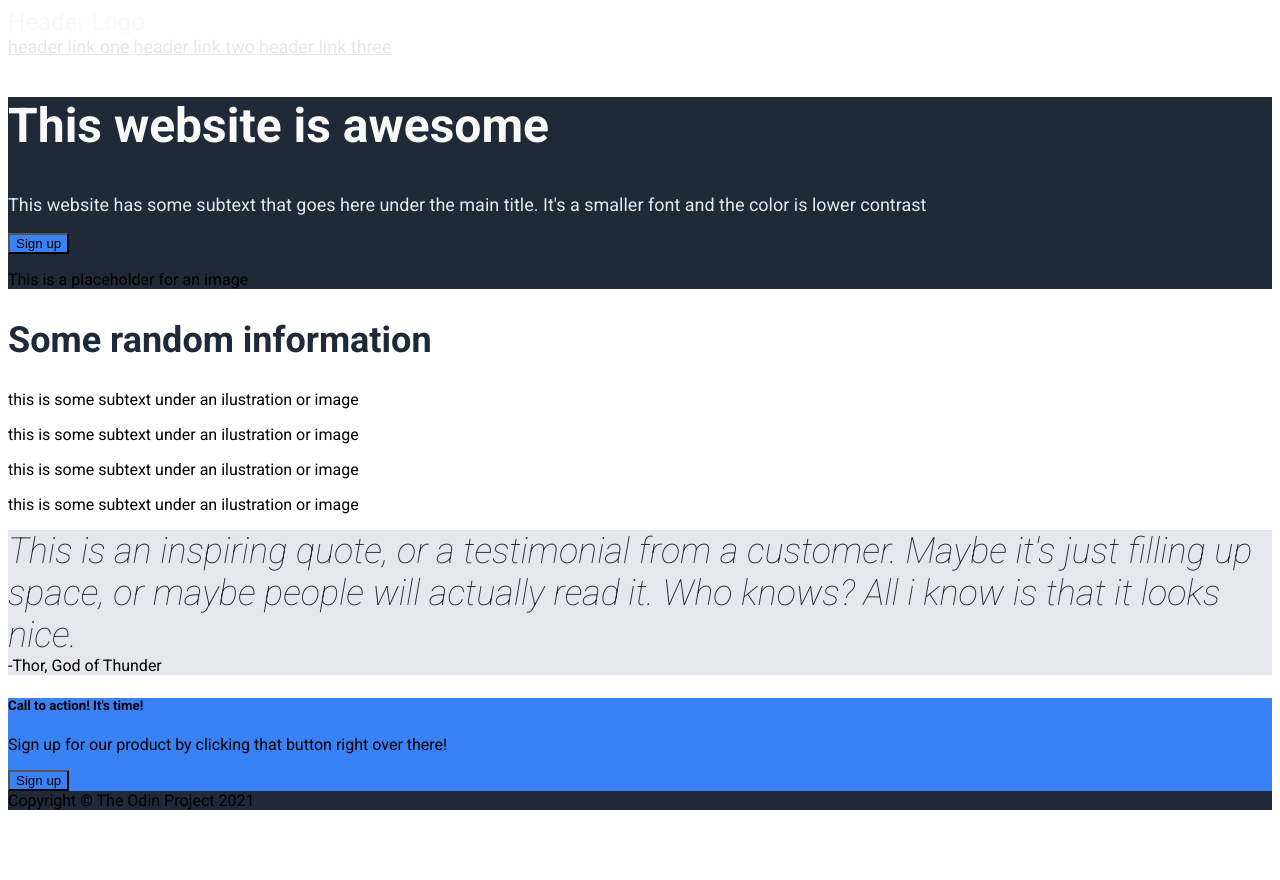
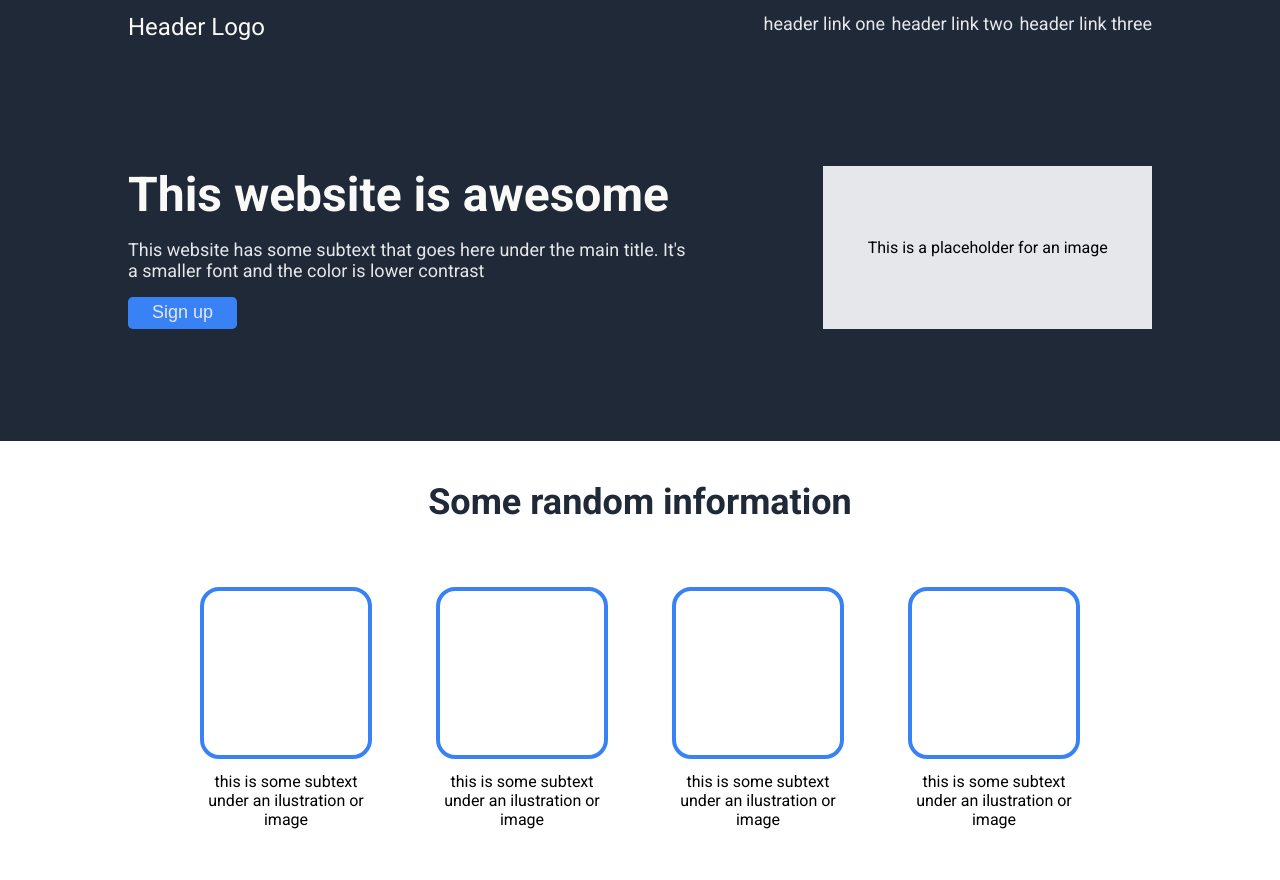
Before and after one commit to manu52697/odin-landing-page-project, a plain HTML site: page index.html in a window 1280 px wide. Shown: the top 880 px of the page. Before the commit the page ends 818 px from the top, so only its background shows below. Drawn offline with Linux system fonts and the light colour scheme.

Commit message:
Fix default styles for some elements, finish first styles.
Add sane defaults for buttons and sections. Finish styling of header,
hero section and information section.

```diff
--- a/style.css
+++ b/style.css
@@ -1,3 +1,8 @@
+* {
+    padding: 0rem;
+    margin: 0rem;
+}
+
 :root {
     --dark-bg-color: #1f2937;
     --hero-main-text: #f9faf8;
@@ -9,8 +14,30 @@ body {
     font-family:'Roboto', sans-serif;
 }
 
-.hero, .footer {
+.hero, .footer, header {
     background-color: var(--dark-bg-color);
+    display: flex;
+    flex-direction: row;
+
+}
+
+header, .hero {
+    justify-content: space-between;
+}
+
+header {
+    padding:  0.8rem 0rem;
+}
+
+.hero {
+    align-items: stretch;
+    padding: 7rem 0rem;
+    gap: 10vw;
+}
+
+.hero, header {
+    padding-left: 10vw;
+    padding-right: 10vw;
 }
 
 .hero-content h1 {
@@ -19,12 +46,40 @@ body {
     color: var(--hero-main-text);
 }
 
-.hero-content p, nav a {
+.hero-content p, nav a, .hero-content button {
     font-size: 18px;
     color: var(--hero-secondary-text);
 }
 
-.nav a {
+.hero-content{
+    max-width: 40rem;
+    display: flex;
+    flex-direction: column;
+    justify-content: space-around;
+    align-items: baseline;
+    gap: 1rem;
+}
+
+button {
+    box-shadow: none;
+    border: none;
+    border-radius: 0.3rem;
+    padding: 0.35rem 1.5rem;
+}
+
+section {
+    display: flex;
+    flex-direction: column;
+    justify-content: space-around;
+    align-items: center;
+}
+
+nav {
+    display: flex;
+    gap: 0.4rem;
+}
+
+nav a {
     text-decoration: none;
 }
 
@@ -53,3 +108,44 @@ section.quotes {
     font-style: italic;
     color: var(--dark-bg-color);
 }
+
+.hero-img {
+    background-color: var(--hero-secondary-text);
+    width: 30rem;
+    display: flex;
+    justify-content: center;
+    align-items: center;
+    padding: 1rem;
+}
+
+/* card specific things */
+section.info {
+    padding: 2.5rem;
+}
+
+.card-row {
+    display: flex;
+    padding: 4rem 0rem 3rem 0rem;
+    justify-content: space-between;
+    align-items: center;
+    max-width: 55rem;
+    height: fit-content;
+    gap: 4rem;
+}
+
+.card {
+    display: flex;
+    flex-direction: column;
+    justify-content: space-between;
+    align-items: stretch;
+    text-align: center;
+    gap: 0.8rem;
+}
+
+.card-img {
+    min-width: 10rem;
+    width: auto;
+    aspect-ratio: 1;
+    border-radius: 1.2rem;
+    border: 4px solid var(--lighter-blue);
+}
```
